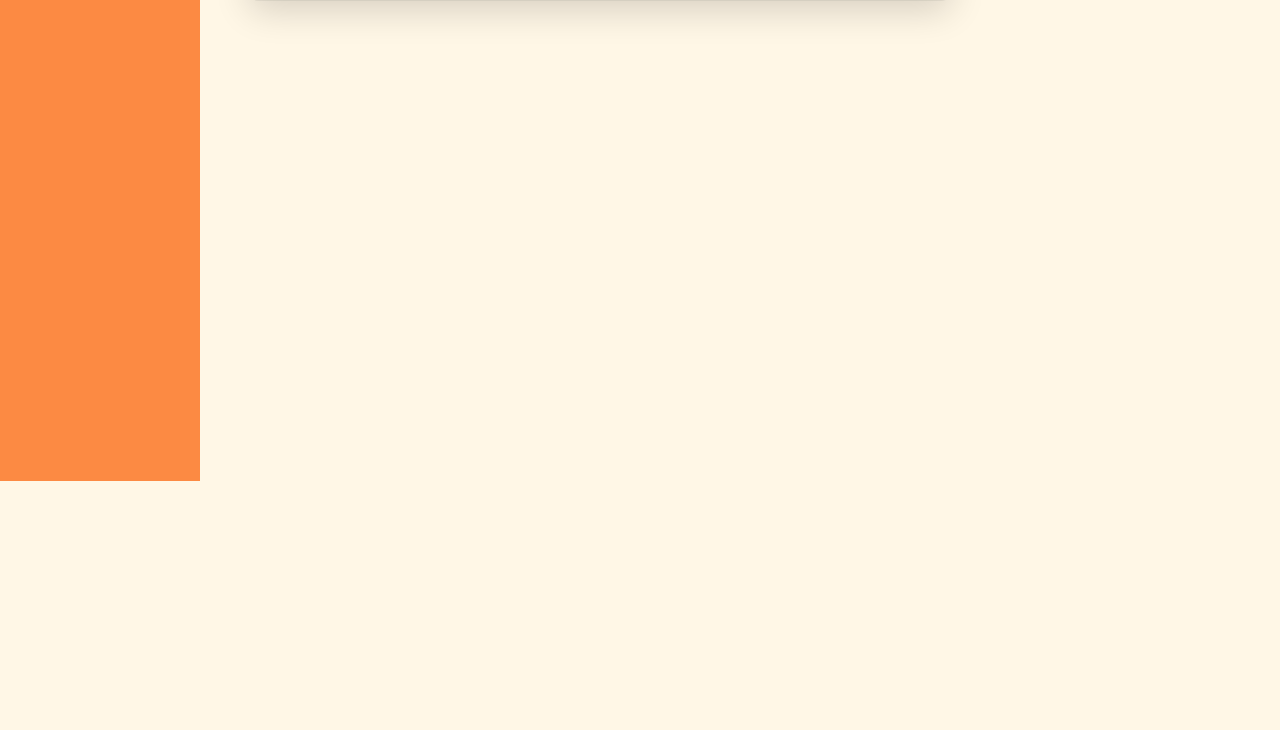
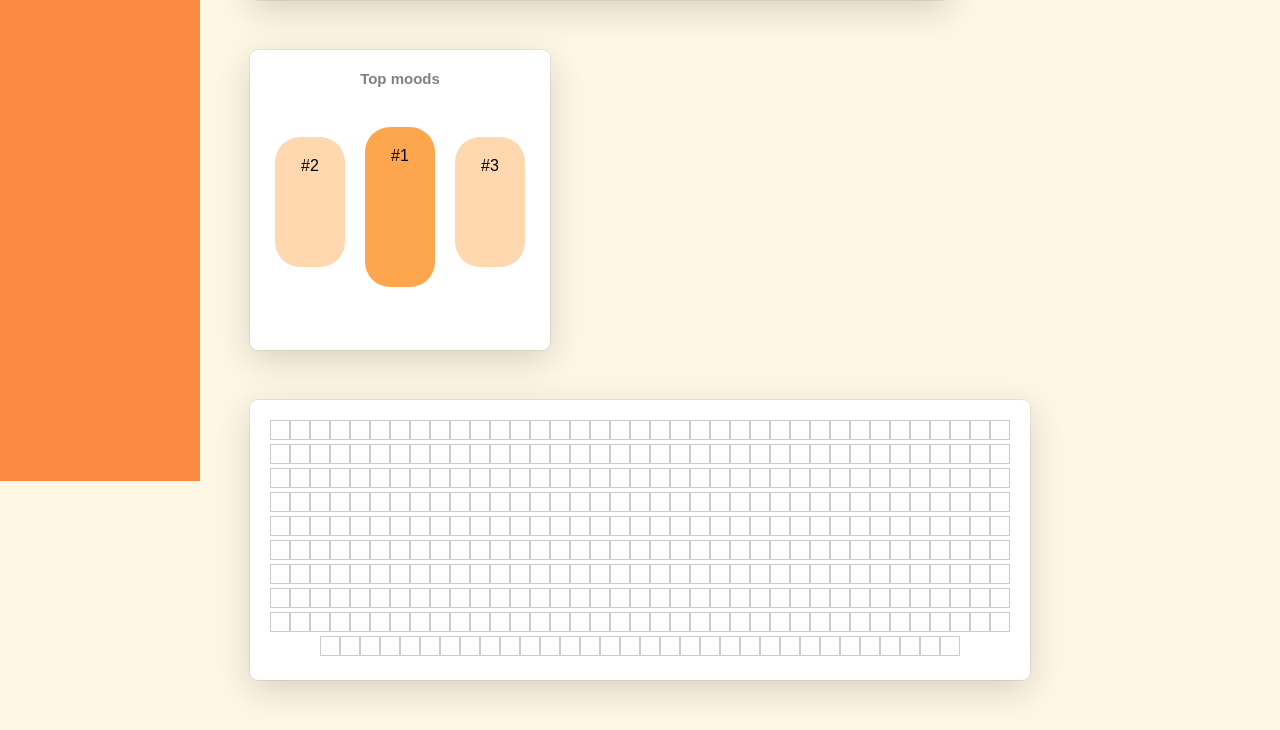
Before and after one commit to KharaFalcon/moodBridge, a PHP site: page /analytics.php in a window 1280 px wide. Shown: the part 319-1049 px from the top of the page. Before the commit the page ends 800 px from the top, so only its background shows below. Run offline with PHP 8.4, Linux system fonts and the light colour scheme; data that the repository does not hold is empty.

Commit message:
adding more analytic tools and functionality eg top moods and year in pixels

```diff
--- /dev/null
+++ b/analytics.js
@@ -0,0 +1,16 @@
+document.addEventListener('DOMContentLoaded', function () {
+  const container = document.getElementById('year-in-pixels');
+  const colors = ['red', 'green', 'blue', 'yellow'];
+
+  // Create cells for each day of the year
+  for (let i = 0; i < 365; i++) {
+    const cell = document.createElement('div');
+    cell.className = 'cube';
+    cell.addEventListener('click', function () {
+      const colorIndex = Math.floor(Math.random() * colors.length);
+      this.classList.remove(...colors); // Remove existing color classes
+      this.classList.add(colors[colorIndex]); // Apply new color class
+    });
+    container.appendChild(cell);
+  }
+});
--- a/analytics.php
+++ b/analytics.php
@@ -20,6 +20,7 @@ try {
   <meta name="viewport" content="width=device-width, initial-scale=1.0">
   <link rel="stylesheet" type="text/css" href="styles.css" />
   <script src="script.js" defer></script>
+  <script src="analytics.js" defer></script>
   <script src="https://cdn.jsdelivr.net/npm/chart.js"></script>
   <title>Analytics</title>
 </head>
@@ -99,6 +100,19 @@ try {
         <canvas id="myChart"></canvas>
       </div>
 
+    </div>
+    <div class="topMoodsContainer">
+      <h3 id="topMoodText">Top moods</h3>
+      <div class="topMoods">
+        <div id="topMoodOne" class="topMoodGroup">#2</div>
+        <div id="topMoodTwo" class="topMoodGroup">#1</div>
+        <div id="topMoodThree" class="topMoodGroup">#3</div>
+      </div>
+    </div>
+
+    <div id="year-in-pixels">
+
+    </div>
     <script>
       const preDefinedLabels = [
         'Enraged ', 'Stressed ', 'Shocked ', 'Fuming ', 'Angry ', 'Restless ', 'Repulsed ', 'Worried ', 'Uneasy ',
@@ -143,7 +157,11 @@ try {
         options: {
           scales: {
             y: {
-                beginAtZero: true
+              beginAtZero: true,
+              ticks: {
+                stepSize: 1, // Sets the step size to 1 to display only whole numbers
+                precision: 0 // Hides decimal places
+              }
             }
           }
         }
--- a/styles.css
+++ b/styles.css
@@ -493,3 +493,84 @@ padding-bottom: 50px;
     width: 700px;
 
 }
+
+.topMoodsContainer {
+    width: 300px;
+    height: 300px;
+    background-color:#fff;
+    margin: 50px 0 0 250px;
+    border-radius: 8px;
+    box-shadow: rgba(0, 0, 0, 0.16) 0px 10px 36px 0px, rgba(0, 0, 0, 0.06) 0px 0px 0px 1px;
+}
+
+.topMoods {
+    display: flex;
+    justify-content: center;
+}
+
+#topMoodText {
+    color: grey;
+    font-size: 15px;
+    padding: 20px;
+}
+.topMoodGroup {
+    background-color: red;
+    width: 70px;
+    height: 130px;
+    margin: 30px 10px 10px 10px;
+    border-radius: 25px;
+    padding: 20px;
+
+}
+
+#topMoodOne {
+order: 1;
+background-color:#ffd8af;
+
+}
+
+#topMoodTwo {
+order: 2;
+background-color: #fea64d;
+height: 160px;
+margin-top: 20px;
+
+}
+
+#topMoodThree {
+order: 3;
+background-color: #ffd8af;
+
+}
+
+#year-in-pixels {
+    margin: 50px 250px 50px 250px;
+    background-color: #fff;
+    padding: 20px;
+    box-shadow: rgba(0, 0, 0, 0.16) 0px 10px 36px 0px, rgba(0, 0, 0, 0.06) 0px 0px 0px 1px;
+    border-radius: 8px;
+
+}
+
+.cube {
+    width: 20px;
+        height: 20px;
+        border: 1px solid #ccc;
+        display: inline-block;
+    }
+
+    .red {
+        background-color: red;
+    }
+
+    .green {
+        background-color: green;
+    }
+
+    .blue {
+        background-color: blue;
+    }
+
+    .yellow {
+        background-color: yellow;
+    }
```
Lines whose indentation alone changed are shown as unchanged.
